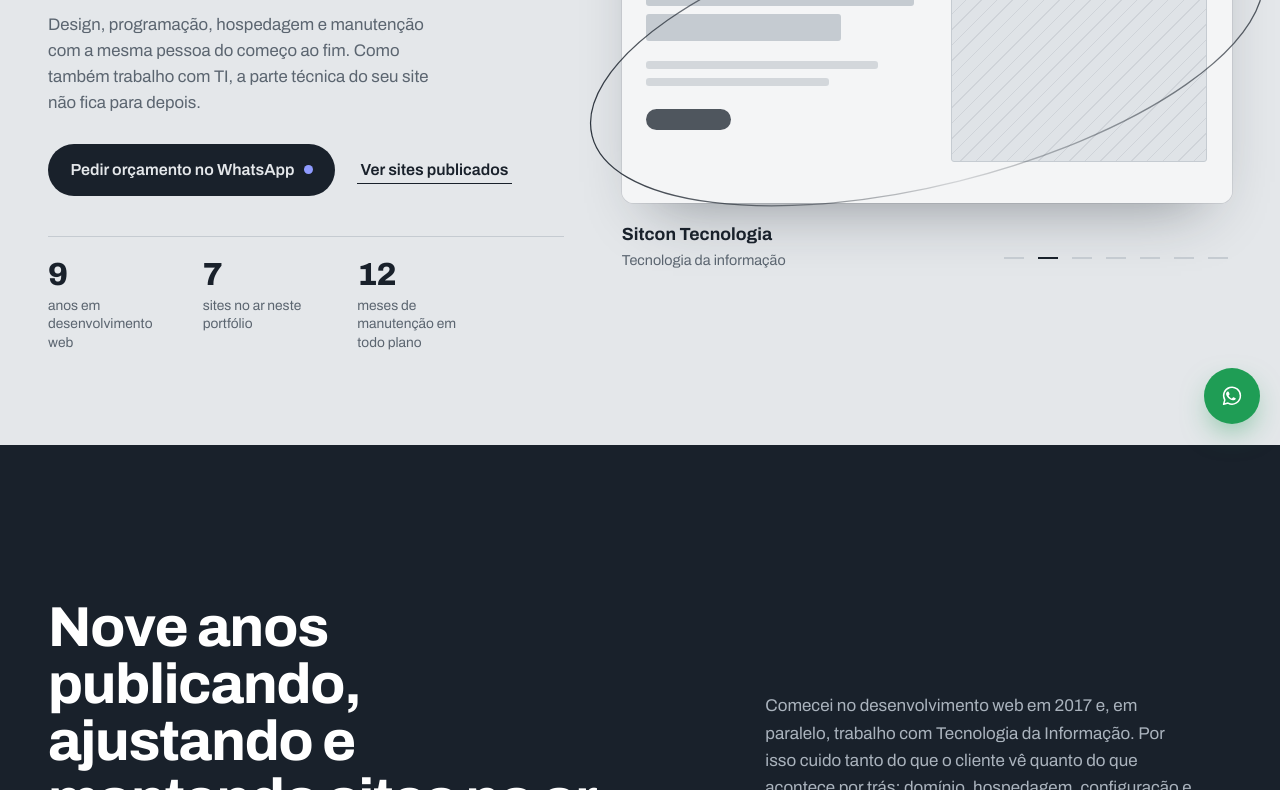
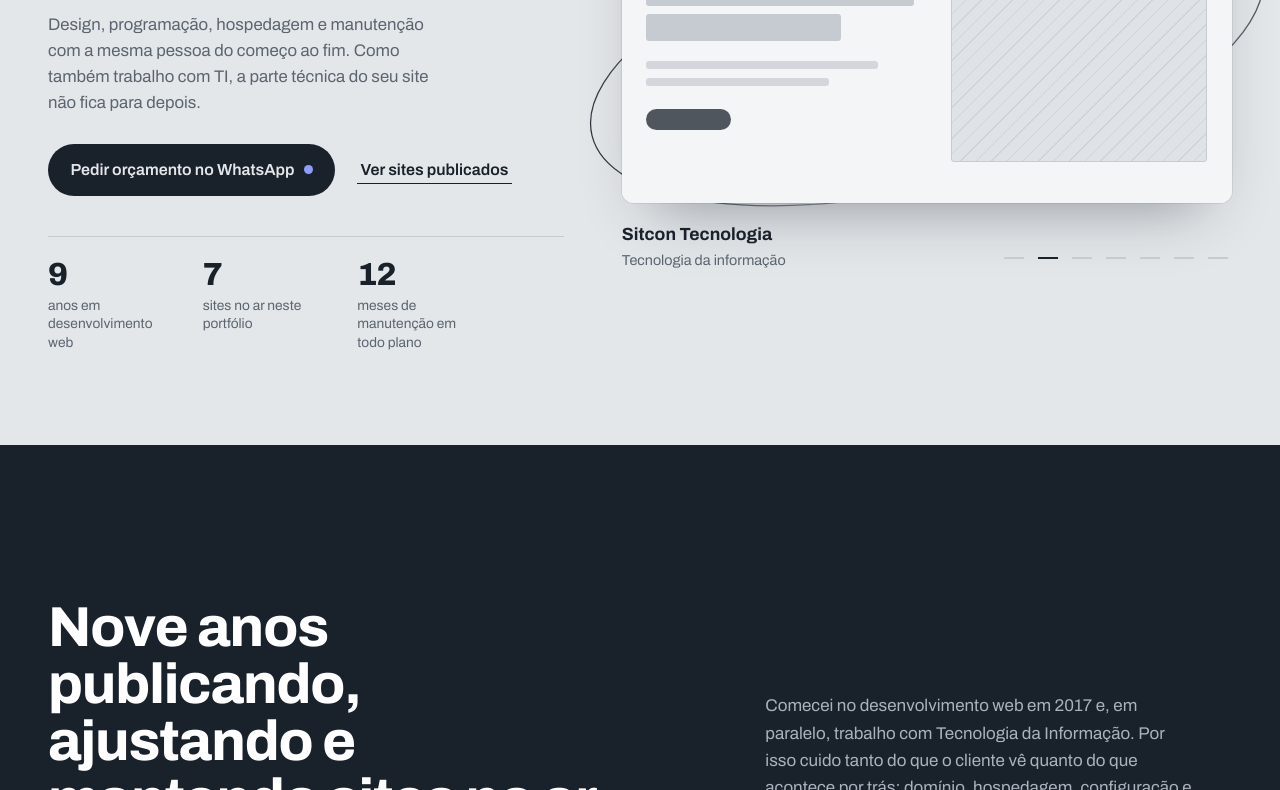
Before and after one commit to RickNBL/my-site-developer-web, a plain HTML site: page index.html in a window 1280 px wide. Shown: the part 356-1146 px from the top of the page. Drawn offline with Linux system fonts and the light colour scheme.

Commit message:
Corrige sobreposição no topo da página
A órbita agora passa por trás da janela do navegador em vez de cobrir
o print, e o botão flutuante do WhatsApp fica oculto enquanto o topo
está visível (o topo já tem o botão de orçamento).

Co-Authored-By: Claude Opus 5.5 <noreply@anthropic.com>
Claude-Session: https://claude.ai/code/session_01Ddkpw2BatkaQ63Etfb2J7q

```diff
--- a/script.js
+++ b/script.js
@@ -211,7 +211,9 @@
     }
     if (wa && contact) {
       const r = contact.getBoundingClientRect();
-      wa.classList.toggle('hidden', r.top < innerHeight * .7 && r.bottom > 0);
+      const heroEl = $('#inicio');
+      const inHero = heroEl && heroEl.getBoundingClientRect().bottom > innerHeight * .35;
+      wa.classList.toggle('hidden', inHero || (r.top < innerHeight * .7 && r.bottom > 0));
     }
     let currentSection = null;
     sections.forEach(sec => { if (sec.getBoundingClientRect().top < innerHeight * .4) currentSection = sec; });
--- a/styles.css
+++ b/styles.css
@@ -89,7 +89,7 @@ html[lang=en] .hero-title{font-size:clamp(2.6rem,4.9vw,5.6rem)}
 
 .hero-left{grid-area:copy;align-self:start}
 .hero-stage{grid-area:stage;align-self:center;position:relative;padding:2% 0 0}
-.orbit{position:absolute;inset:-12% -8% -6%;width:116%;height:118%;pointer-events:none;z-index:2;overflow:visible}
+.orbit{position:absolute;inset:-12% -8% -6%;width:116%;height:118%;pointer-events:none;z-index:0;overflow:visible}
 .orbit-path{stroke-dasharray:2600;stroke-dashoffset:2600}
 .orbit-dot{opacity:0}
 
```
